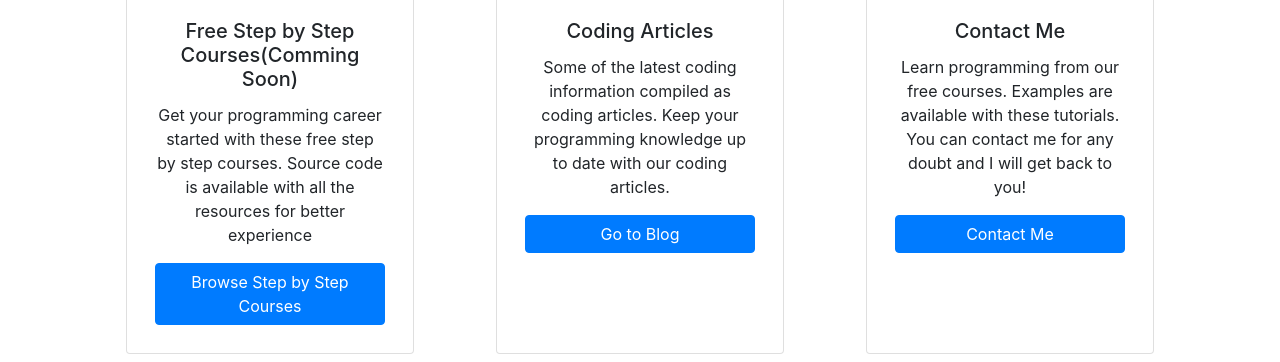
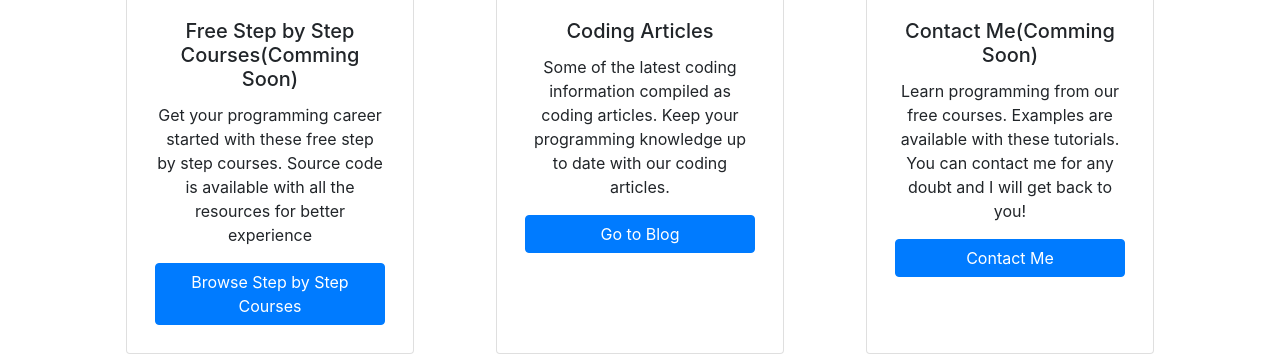
Before and after one commit to Mitra-Electronics/iblog-beta-deploy-heroku-beta-edit-add, a Django app: page / in a window 1280 px wide. Shown: the part 831-1193 px from the top of the page. Run offline with Django 3.2, Linux system fonts and the light colour scheme; some libraries are stand-ins or nearby versions.

Commit message:
Update New

```diff
--- a/templates/blog/home.html
+++ b/templates/blog/home.html
@@ -52,10 +52,10 @@
         <div class="card mx-auto my-2 p-2 align-items-center" style="width: 18rem;">
             <img src="/static/images/python.png" class="padded card-img-top" alt="...">
             <div class="card-body">
-                <h5 class="card-title text-center">Contact Me</h5>
+                <h5 class="card-title text-center">Contact Me(Comming Soon)</h5>
                 <p class="card-text text-center">Learn programming from our free courses. Examples are available with these
                     tutorials. You can contact me for any doubt and I will get back to you!</p>
-                <a href="/contact/" class="btn btn-primary d-block">Contact Me</a>
+                <a href="/" class="btn btn-primary d-block">Contact Me</a>
             </div>
         </div>
 
```
